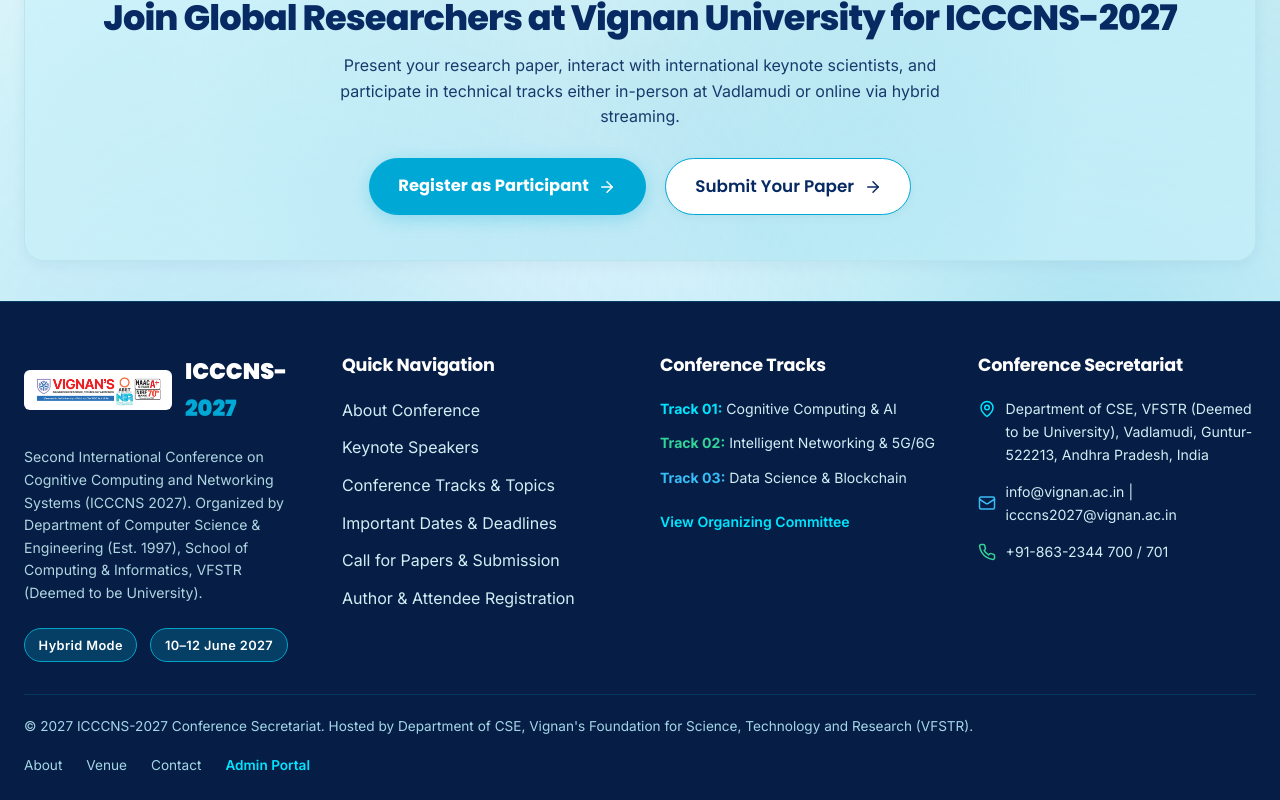
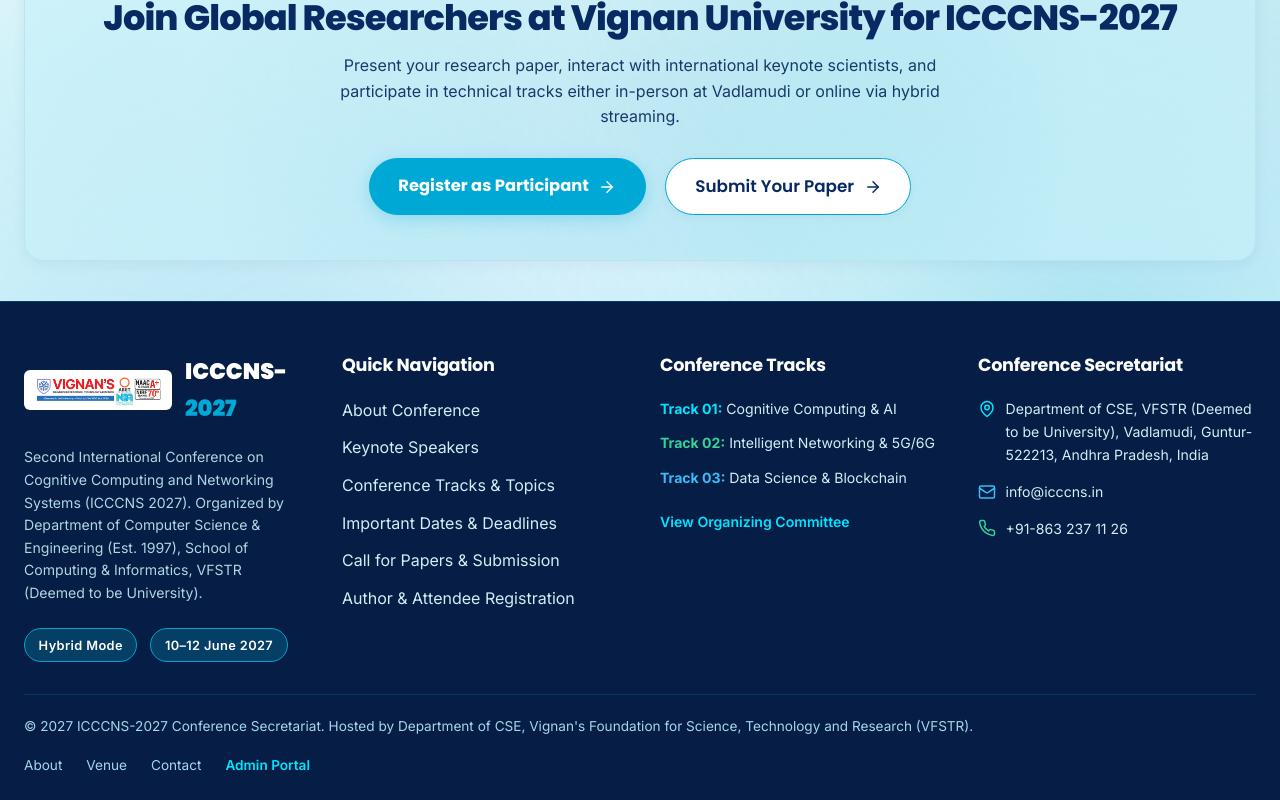
Before and after one commit to sumit4064/ICC-CNS2027, a React (Vite) app in the folder frontend/: page / in a window 1280 px wide. Shown: the part 3412-4212 px from the top of the page. Built offline with nearby package versions, Linux system fonts and the light colour scheme; no server answers.

Commit message:
Update Footer.jsx

```diff
--- a/frontend/src/components/Footer.jsx
+++ b/frontend/src/components/Footer.jsx
@@ -92,11 +92,11 @@
               </div>
               <div style={{ display: 'flex', gap: '0.6rem', alignItems: 'center' }}>
                 <Mail size={18} color="#38BDF8" style={{ flexShrink: 0 }} />
-                <span>info@vignan.ac.in | icccns2027@vignan.ac.in</span>
+                <span>info@icccns.in </span>
               </div>
               <div style={{ display: 'flex', gap: '0.6rem', alignItems: 'center' }}>
                 <Phone size={18} color="#34D399" style={{ flexShrink: 0 }} />
-                <span>+91-863-2344 700 / 701</span>
+                <span>+91-863 237 11 26</span>
               </div>
             </div>
           </div>
```
